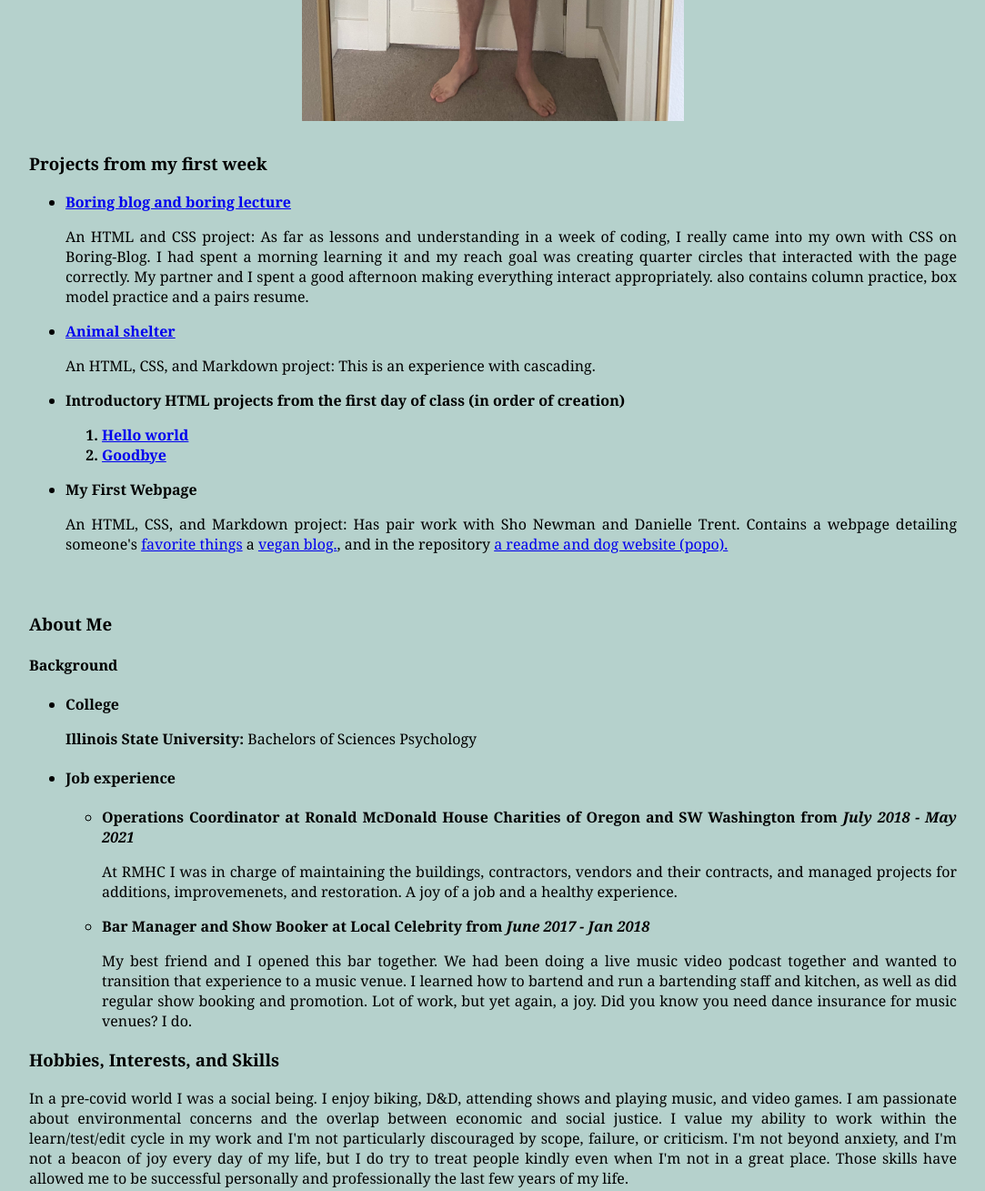
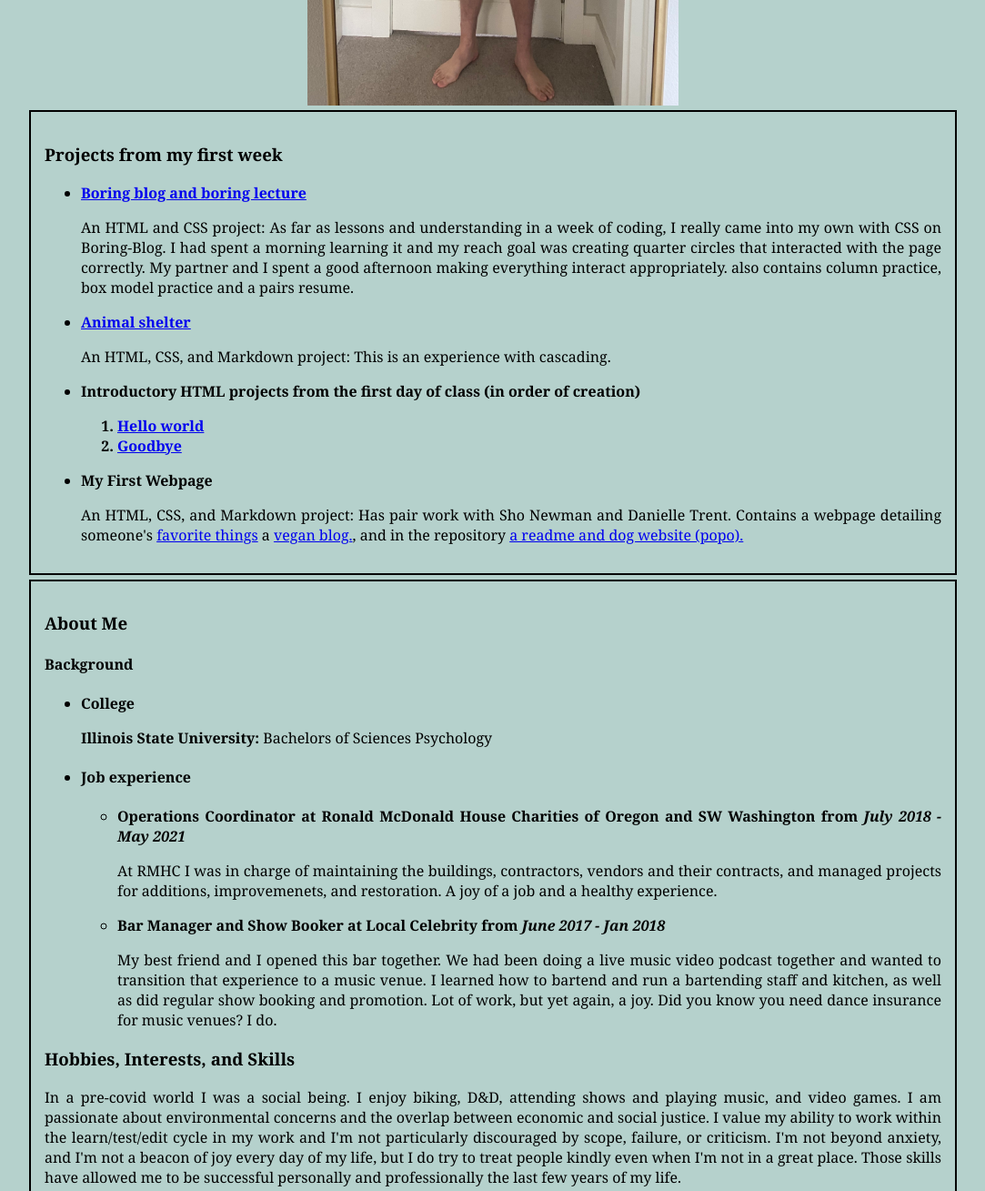
Before and after one commit to professional-pigeon/Epicodus-Portfolio, a plain HTML site: page index.html in a window 1280 px wide. Shown: the part 600-1909 px from the top of the page at 91% size, without its empty margins (98-1181 px from the left). Drawn offline with Linux system fonts and the light colour scheme.

```diff
--- a/css/styles.css
+++ b/css/styles.css
@@ -13,6 +13,7 @@
   margin-right: auto;
   margin-left: auto;
   max-width: 1050px;
+  box-sizing:border-box;
 }
 
 .title {
@@ -31,6 +32,9 @@
   padding-left: 15px;
   padding-top: 15px;
   padding-bottom: 15px;
+  border: solid black 2px;
+  margin-top: 5px;
+  margin-bottom: 5px;
 }
 
 .bigbox1 li {
@@ -43,6 +47,9 @@
   padding-left: 15px;
   padding-top: 15px;
   padding-bottom: 15px;
+  border: solid black 2px;
+  margin-top: 5px;
+  margin-bottom: 5px;
 }
 
 .bigbox2 li {
@@ -52,6 +59,6 @@
 .indent{
 
 }
-.indept p {
+.indent p {
 
 }
```
Also changed, not shown: 1 other file.
